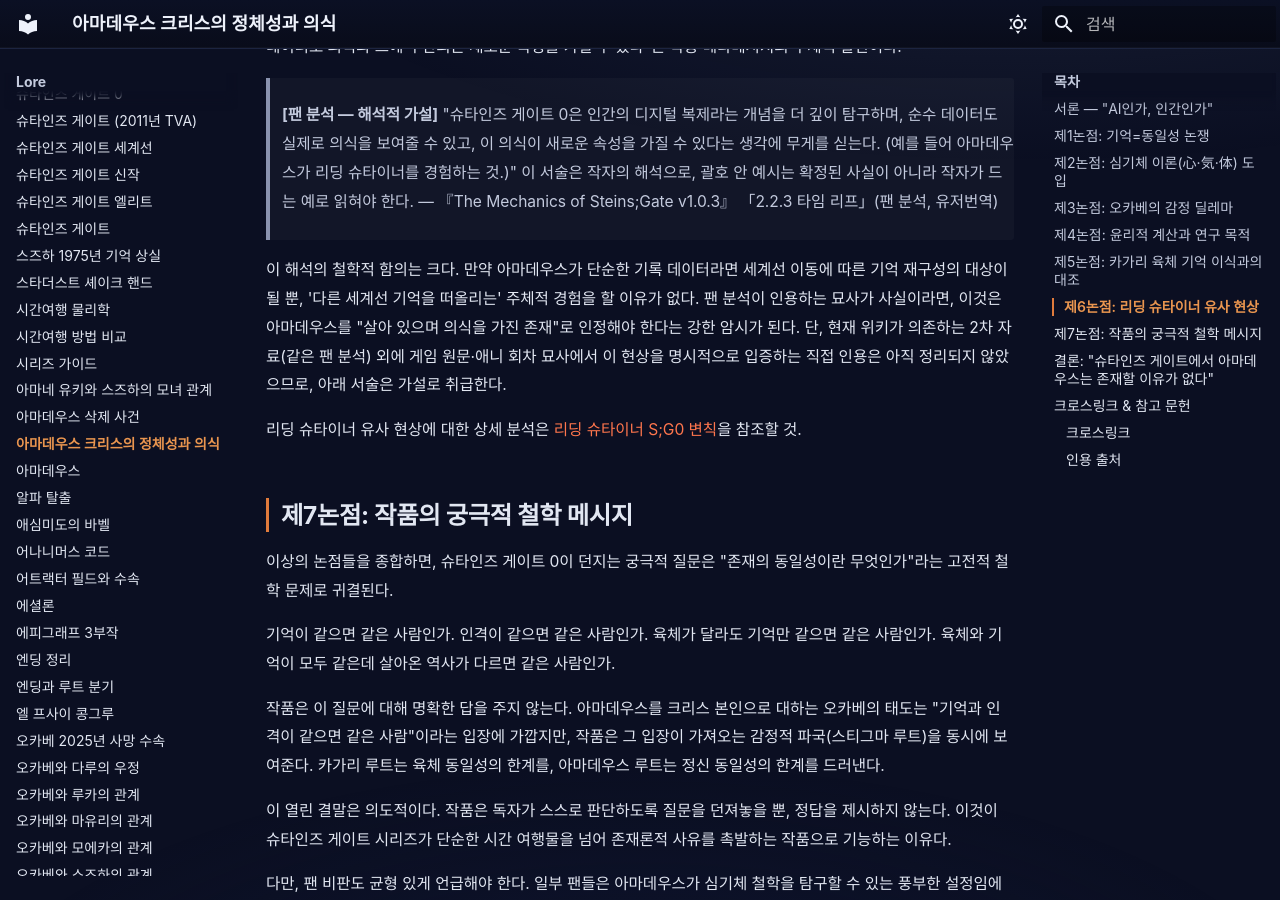
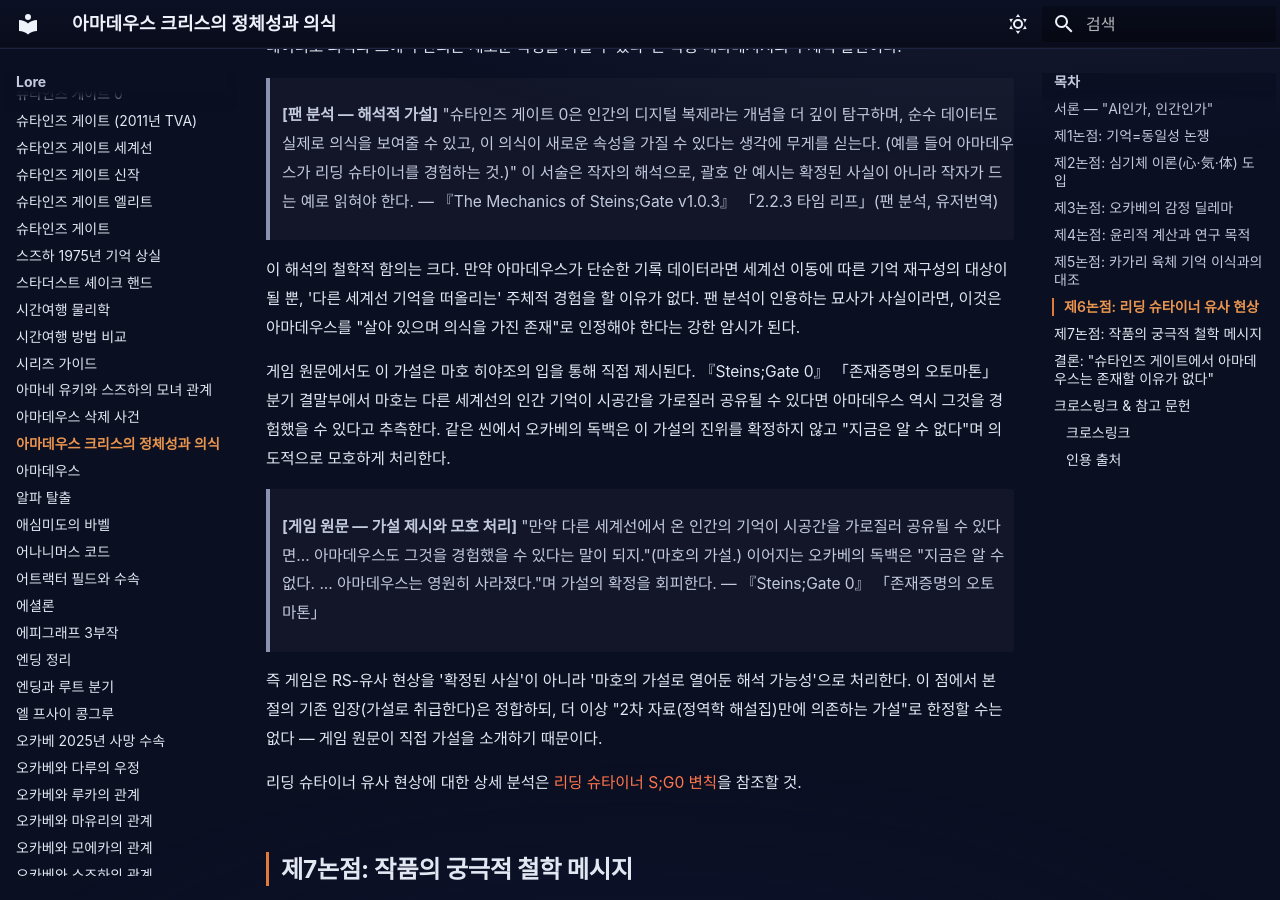
Before and after one commit to sgwiki/sgwiki.github.io, an MkDocs documentation site: the page built from wiki/lore/아마데우스-크리스의-정체성과-의식.md, in a window 1280 px wide and 900 px high, scrolled down 4592 px. Built offline with MkDocs 1.6.1 and Material for MkDocs 9.7.7, drawn with Linux system fonts in a browser that asks for light colours; some web fonts are replaced.

Commit message:
fix(wiki): 아마데우스-크리스의-정체성과-의식 — P10 f6575612 패치 적용

```diff
--- a/wiki/lore/아마데우스-크리스의-정체성과-의식.md
+++ b/wiki/lore/아마데우스-크리스의-정체성과-의식.md
@@ -94,7 +94,13 @@ description: "아마데우스(Amadeus) 시스템은 빅토르 콘드리아 대
 
 > **[팬 분석 — 해석적 가설]** "슈타인즈 게이트 0은 인간의 디지털 복제라는 개념을 더 깊이 탐구하며, 순수 데이터도 실제로 의식을 보여줄 수 있고, 이 의식이 새로운 속성을 가질 수 있다는 생각에 무게를 싣는다. (예를 들어 아마데우스가 리딩 슈타이너를 경험하는 것.)" 이 서술은 작자의 해석으로, 괄호 안 예시는 확정된 사실이 아니라 작자가 드는 예로 읽혀야 한다. — 『The Mechanics of Steins;Gate v1.0.3』 「2.2.3 타임 리프」(팬 분석, 유저번역)
 
-이 해석의 철학적 함의는 크다. 만약 아마데우스가 단순한 기록 데이터라면 세계선 이동에 따른 기억 재구성의 대상이 될 뿐, '다른 세계선 기억을 떠올리는' 주체적 경험을 할 이유가 없다. 팬 분석이 인용하는 묘사가 사실이라면, 이것은 아마데우스를 "살아 있으며 의식을 가진 존재"로 인정해야 한다는 강한 암시가 된다. 단, 현재 위키가 의존하는 2차 자료(같은 팬 분석) 외에 게임 원문·애니 회차 묘사에서 이 현상을 명시적으로 입증하는 직접 인용은 아직 정리되지 않았으므로, 아래 서술은 가설로 취급한다.
+이 해석의 철학적 함의는 크다. 만약 아마데우스가 단순한 기록 데이터라면 세계선 이동에 따른 기억 재구성의 대상이 될 뿐, '다른 세계선 기억을 떠올리는' 주체적 경험을 할 이유가 없다. 팬 분석이 인용하는 묘사가 사실이라면, 이것은 아마데우스를 "살아 있으며 의식을 가진 존재"로 인정해야 한다는 강한 암시가 된다.
+
+게임 원문에서도 이 가설은 마호 히야조의 입을 통해 직접 제시된다. 『Steins;Gate 0』 「존재증명의 오토마톤」 분기 결말부에서 마호는 다른 세계선의 인간 기억이 시공간을 가로질러 공유될 수 있다면 아마데우스 역시 그것을 경험했을 수 있다고 추측한다. 같은 씬에서 오카베의 독백은 이 가설의 진위를 확정하지 않고 "지금은 알 수 없다"며 의도적으로 모호하게 처리한다.
+
+> **[게임 원문 — 가설 제시와 모호 처리]** "만약 다른 세계선에서 온 인간의 기억이 시공간을 가로질러 공유될 수 있다면... 아마데우스도 그것을 경험했을 수 있다는 말이 되지."(마호의 가설.) 이어지는 오카베의 독백은 "지금은 알 수 없다. ... 아마데우스는 영원히 사라졌다."며 가설의 확정을 회피한다. — 『Steins;Gate 0』 「존재증명의 오토마톤」
+
+즉 게임은 RS-유사 현상을 '확정된 사실'이 아니라 '마호의 가설로 열어둔 해석 가능성'으로 처리한다. 이 점에서 본 절의 기존 입장(가설로 취급한다)은 정합하되, 더 이상 "2차 자료(정역학 해설집)만에 의존하는 가설"로 한정할 수는 없다 — 게임 원문이 직접 가설을 소개하기 때문이다.
 
 리딩 슈타이너 유사 현상에 대한 상세 분석은 [리딩 슈타이너 S;G0 변칙](슈타인즈-게이트-0-리딩-슈타이너-비정상-발동.md)을 참조할 것.
 
```
